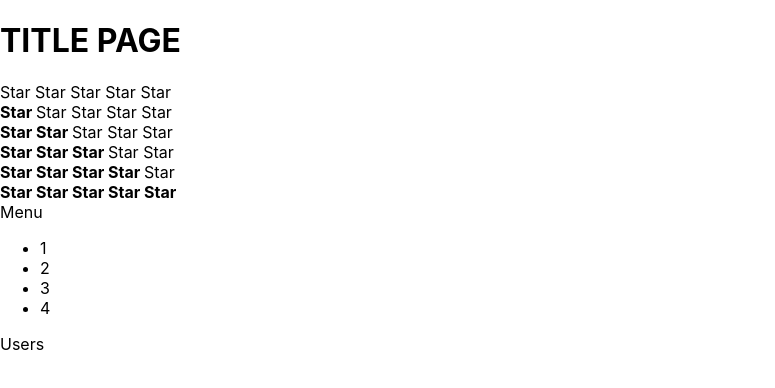
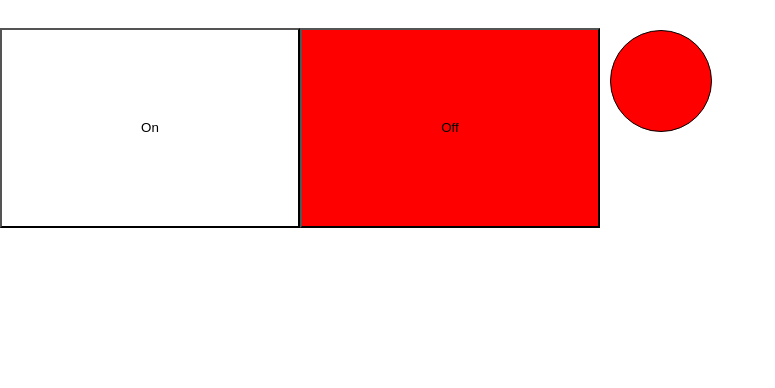
Before and after one commit to talerqa/typescript, a React (Create React App) app: page / in a window 1280 px wide. Shown: the top 388 px of the page, without its empty margins (0-775 px from the left). Built offline with nearby package versions, Linux system fonts and the light colour scheme.

Commit message:
add button on/off

```diff
--- a/src/App.tsx
+++ b/src/App.tsx
@@ -1,20 +1,23 @@
 import React from 'react';
 import './App.css';
-import Rating from "./components/rating/Rating";
-import Accordion from "./components/accordion/Accordion";
+import Rating from './components/rating/Rating';
+import Accordion from './components/accordion/Accordion';
+import {OnOff} from './components/btn/Btn';
 
 function App() {
   return (
     <div>
-      <PageTitle title={'TITLE PAGE'}/>
-      <Rating value={0}/>
-      <Rating value={1}/>
-      <Rating value={2}/>
-      <Rating value={3}/>
-      <Rating value={4}/>
-      <Rating value={5}/>
-      <Accordion titleValue={'Menu'} collapsed={true}/>
-      <Accordion titleValue={'Users'} collapsed={false}/>
+      {/*<PageTitle title={'TITLE PAGE'}/>*/}
+      {/*<Rating value={0}/>*/}
+      {/*<Rating value={1}/>*/}
+      {/*<Rating value={2}/>*/}
+      {/*<Rating value={3}/>*/}
+      {/*<Rating value={4}/>*/}
+      {/*<Rating value={5}/>*/}
+      {/*<Accordion titleValue={'Menu'} collapsed={true}/>*/}
+      {/*<Accordion titleValue={'Users'} collapsed={false}/>*/}
+      {/*<Btn/>*/}
+      <OnOff/>
     </div>
   )
 }
--- a/src/components/accordion/Accordion.tsx
+++ b/src/components/accordion/Accordion.tsx
@@ -1,4 +1,4 @@
-import React from "react";
+import React from 'react';
 
 type AccordionPropsType = {
   titleValue: string,
@@ -6,29 +6,21 @@ type AccordionPropsType = {
 }
 
 function Accordion(props: AccordionPropsType) {
-  console.log("Accordion rendered")
-  if (props.collapsed === true) {
-    return (
-      <div>
-        <AccordionTitle title={props.titleValue}/>
-        <AccordionBody/>
-      </div>
-    )
-  } else {
-    return (
-      <div>
-        <AccordionTitle title={props.titleValue}/>
-      </div>
-    )
-  }
+  console.log('Accordion rendered')
+  return <div>
+    <AccordionTitle title={props.titleValue}/>
+    {!props.collapsed && <AccordionBody/>}
+
+  </div>
 }
+
 
 type AccordionTitlePropsType = {
   title: string
 }
 
 function AccordionTitle(props: AccordionTitlePropsType) {
-  console.log("AccordionTitle rendered")
+  console.log('AccordionTitle rendered')
   return (
     <div>
       {props.title}
--- /dev/null
+++ b/src/components/btn/Btn.tsx
@@ -0,0 +1,65 @@
+import React, {useState} from 'react';
+
+// type PropsType = {
+//   on: boolean
+// }
+
+
+export const OnOff = (props: any) => {
+
+  const [value, setValue] = useState<boolean>(false)
+
+  console.log('on ' + value)
+
+  const styleForOnButtonTrue = {
+    width: '300px',
+    height: '200px',
+    backgroundColor: value ? 'green' : 'white'
+  }
+
+  const styleForOnButtonFalse = {
+    width: '300px',
+    height: '200px',
+    backgroundColor: !value ? 'red' : 'white'
+  }
+
+  const styleValue = {
+    display: 'inline-block',
+    marginLeft: '10px',
+    marginTop: '30px',
+    border: '1px solid black',
+    borderRadius: '50%',
+    width: '100px',
+    height: '100px',
+    backgroundColor: value ? 'green' : 'red'
+  }
+  return (
+    <div>
+      <button style={styleForOnButtonTrue} onClick={() => setValue(true)}>On</button>
+      <button style={styleForOnButtonFalse} onClick={() => setValue(false)}>Off</button>
+      <div style={styleValue}></div>
+    </div>
+  )
+}
+
+
+//
+//
+// const Btn = () => {
+//   const [value, setValue] = useState(false)
+//
+//   return (
+//     <div>
+//       <button onClick={() => {
+//         setValue(!value)
+//       }}>Click GREEN
+//       </button>
+//       <button onClick={() => {
+//         setValue(!value)
+//       }}>Click RED
+//       </button>
+//       <div style={value ? {backgroundColor: 'red'} : {backgroundColor: 'green'}}>1231</div>
+//     </div>
+//   )
+// }
+// export default Btn
--- a/src/components/rating/Rating.tsx
+++ b/src/components/rating/Rating.tsx
@@ -4,62 +4,17 @@ type RatingPropsType = {
   value: number,
 }
 
+
 function Rating(props: RatingPropsType) {
-  console.log('Rating rendered')
-  if (props.value === 1) {
-    return (<div>
-      <Star selected={true}/>
-      <Star selected={false}/>
-      <Star selected={false}/>
-      <Star selected={false}/>
-      <Star selected={false}/>
-    </div>)
-  }
-  if (props.value === 2) {
-    return (<div>
-      <Star selected={true}/>
-      <Star selected={true}/>
-      <Star selected={false}/>
-      <Star selected={false}/>
-      <Star selected={false}/>
-    </div>)
-  }
-  if (props.value === 3) {
-    return (<div>
-      <Star selected={true}/>
-      <Star selected={true}/>
-      <Star selected={true}/>
-      <Star selected={false}/>
-      <Star selected={false}/>
-    </div>)
-  }
-  if (props.value === 4) {
-    return (<div>
-      <Star selected={true}/>
-      <Star selected={true}/>
-      <Star selected={true}/>
-      <Star selected={true}/>
-      <Star selected={false}/>
-    </div>)
-  }
-  if (props.value === 5) {
-    return (<div>
-      <Star selected={true}/>
-      <Star selected={true}/>
-      <Star selected={true}/>
-      <Star selected={true}/>
-      <Star selected={true}/>
-    </div>)
-  }
+
   return (<div>
-    <Star selected={false}/>
-    <Star selected={false}/>
-    <Star selected={false}/>
-    <Star selected={false}/>
-    <Star selected={false}/>
+    <Star selected={props.value > 0}/>
+    <Star selected={props.value > 1}/>
+    <Star selected={props.value > 2}/>
+    <Star selected={props.value > 3}/>
+    <Star selected={(props.value > 4)}/>
   </div>)
 }
-
 type StarPropsType = {
   selected: boolean,
 }
```
